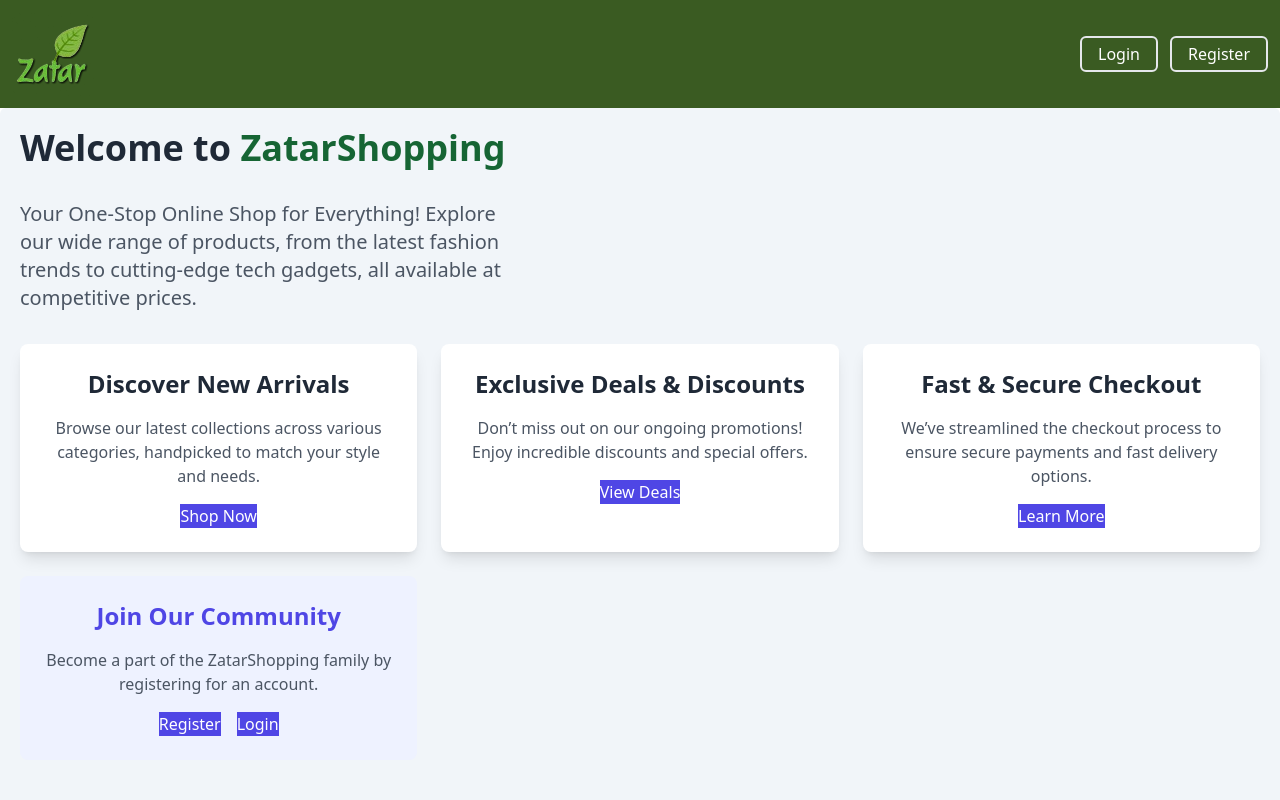
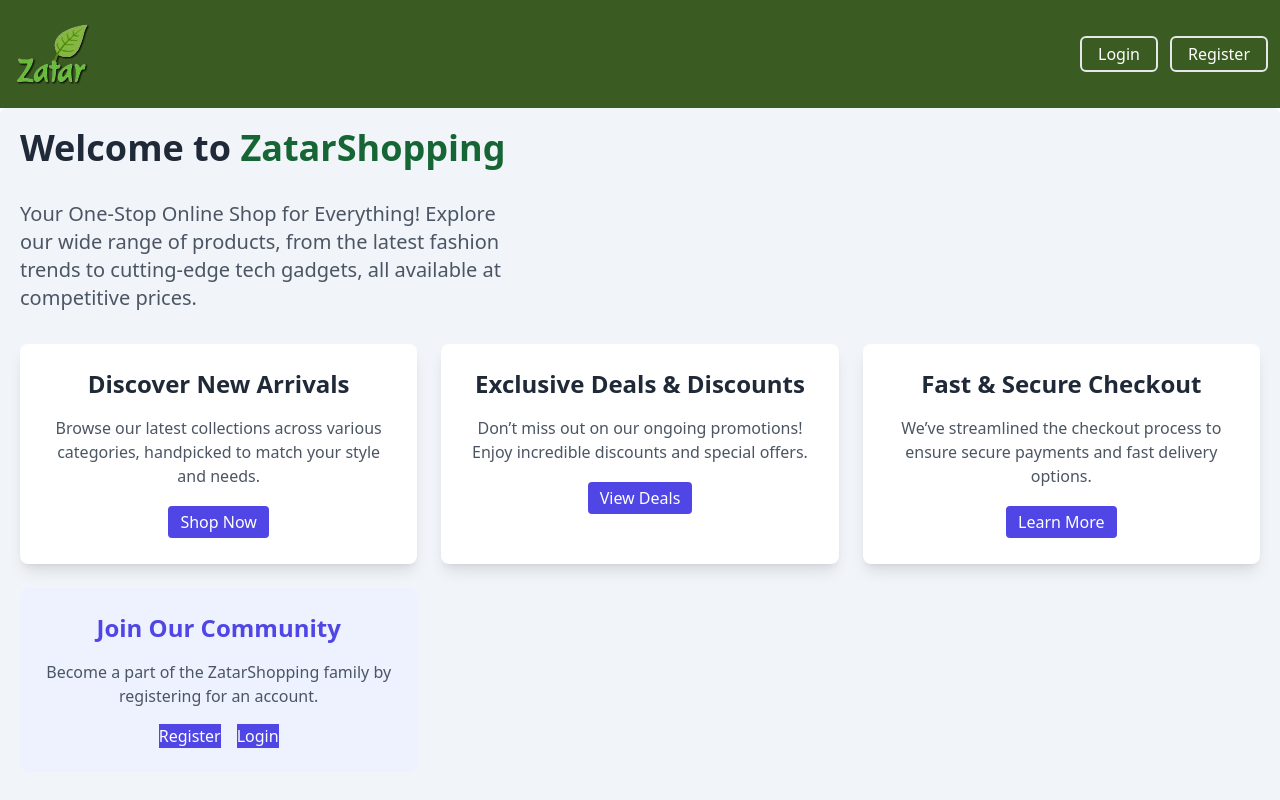
Before and after one commit to omarMousa1/zatarshopping, a React (Create React App) app: page / in a window 1280 px wide. Shown: the top 800 px of the page. Built offline with nearby package versions, Linux system fonts and the light colour scheme; no server answers.

Commit message:
create button folder + add home button

```diff
--- /dev/null
+++ b/src/components/buttons/HomeButtons.tsx
@@ -0,0 +1,17 @@
+import React from 'react'
+
+type ButtonProps = {
+    label: string;
+    onClick: () => void;
+}
+
+export const HomeButtons = (props: ButtonProps) => {
+  return (
+    <button
+        className='border-2 border-white bg-indigo-600 hover:bg-indigo-900 duration-300 text-white py-1 px-3 rounded-md'
+        onClick={props.onClick}
+    >
+        {props.label}
+    </button>
+  )
+}
--- a/src/pages/Home.tsx
+++ b/src/pages/Home.tsx
@@ -1,5 +1,6 @@
 import React from 'react'
 import { NavLink, Link } from 'react-router-dom';
+import { HomeButtons } from '../components/buttons/HomeButtons';
 
 interface RootLayoutProps {
   user: any;
@@ -25,7 +26,7 @@ export const Home: React.FC<RootLayoutProps> = ({ user }) => {
             Browse our latest collections across various categories, handpicked to match your style and needs.
           </p>
           <NavLink to={"/dashboard"}>
-          <button className="bg-indigo-600 text-white" onClick={() => {}}>Shop Now</button>
+          <HomeButtons label='Shop Now' onClick={() => {}} />
           </NavLink>
           {/* {user ? (
            <NavLink to={"/login"}>
@@ -43,7 +44,7 @@ export const Home: React.FC<RootLayoutProps> = ({ user }) => {
           <p className="text-gray-600 mb-4">
             Don’t miss out on our ongoing promotions! Enjoy incredible discounts and special offers.
           </p>
-          <button className="bg-indigo-600 text-white">View Deals</button>
+          <HomeButtons label='View Deals' onClick={() => {}} />
         </div>
 
         <div className="p-6 bg-white shadow-lg rounded-lg text-center">
@@ -51,8 +52,9 @@ export const Home: React.FC<RootLayoutProps> = ({ user }) => {
           <p className="text-gray-600 mb-4">
             We’ve streamlined the checkout process to ensure secure payments and fast delivery options.
           </p>
-          <button className="bg-indigo-600 text-white">Learn More</button>
+          <HomeButtons label='Learn More' onClick={() => {}} />
         </div>
+
         {user ? (
           <></>
         ) : <div className="text-center bg-indigo-50 p-6 rounded-lg mb-8">
```
Also changed, not shown: src/assets/style.css (+9 -0 lines), src/components/buttons/Button.tsx (renamed from src/components/Button.tsx).
